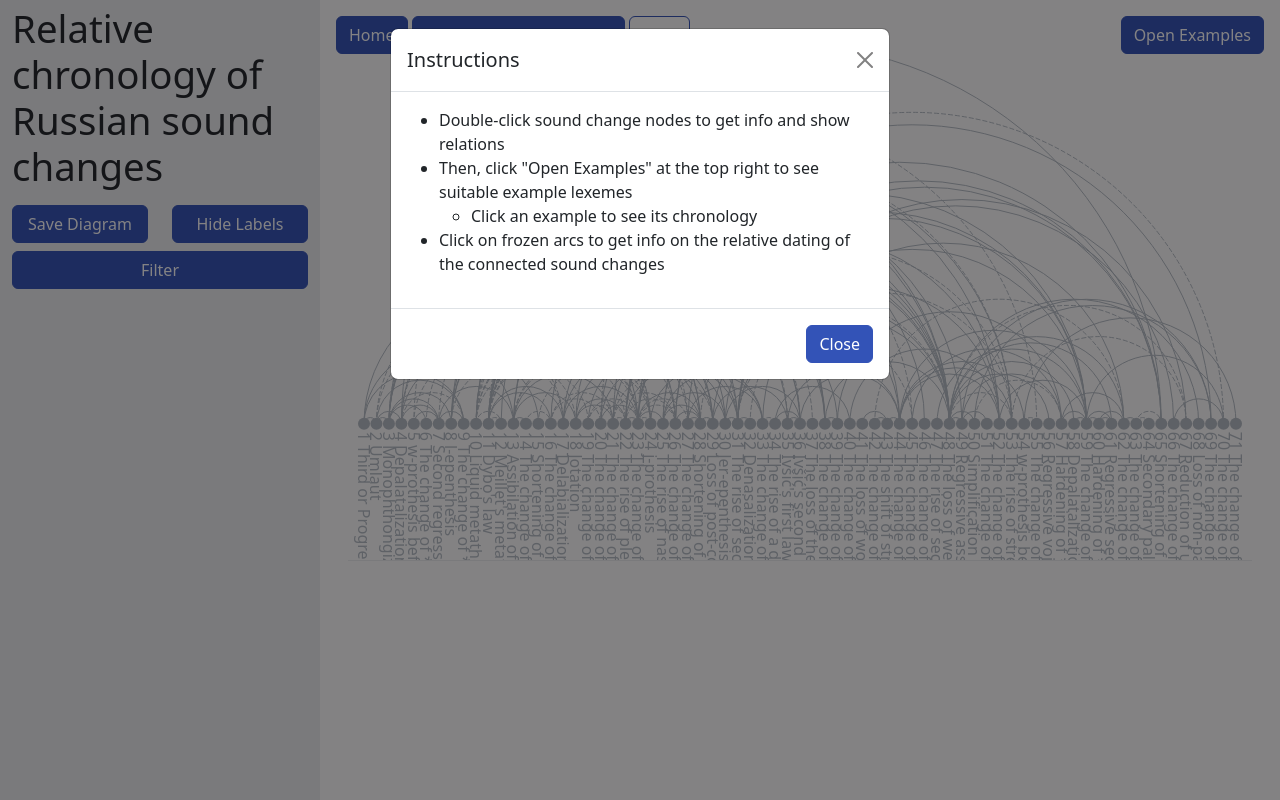
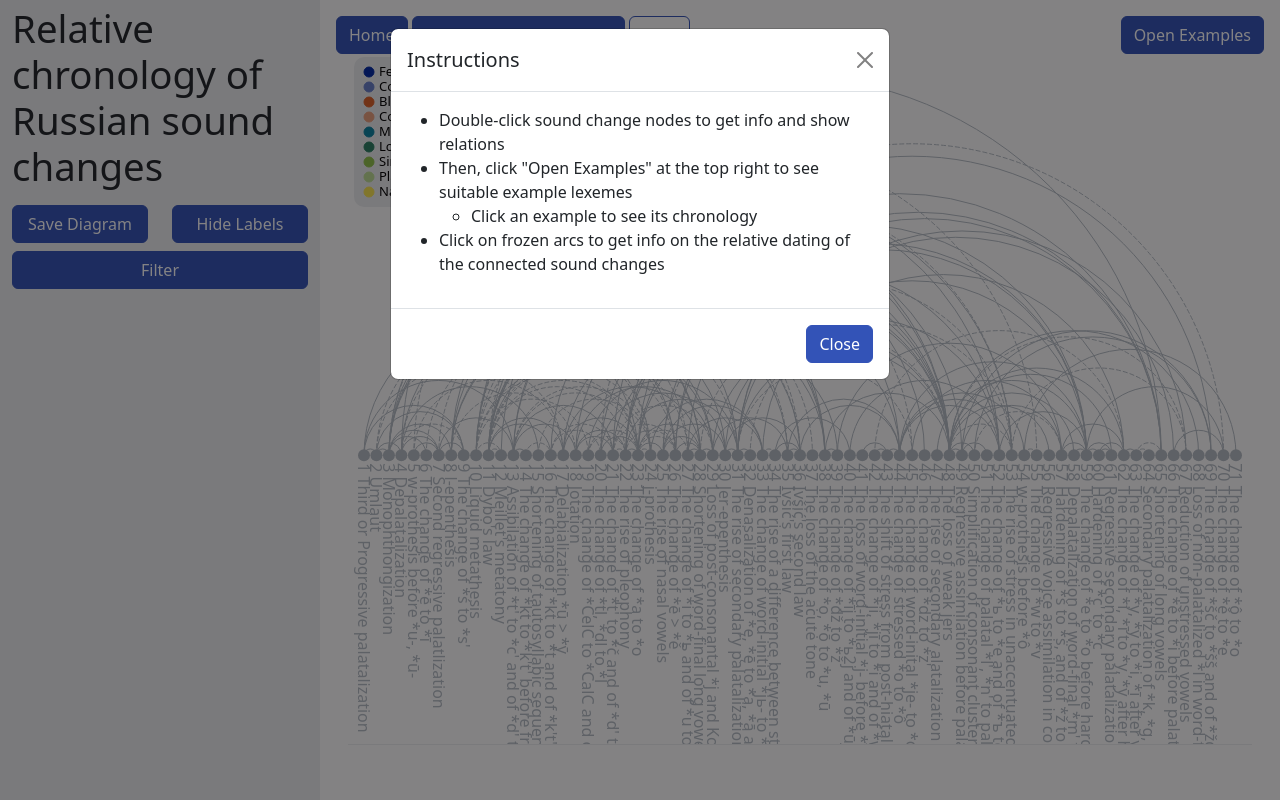
Before and after one commit to RelChron/relchronvis_1, a Flask app: page /arc_diagram?lang=Russian in a window 1280 px wide. Run offline with Flask 3, Linux system fonts and the light colour scheme; some libraries are stand-ins or nearby versions.

Commit message:
Color arcs, add legend, update layout

```diff
--- a/static/arc_diagram.js
+++ b/static/arc_diagram.js
@@ -1,22 +1,19 @@
-// Manage interactive arc diagram, sidebar and examples
+// Draw and manage interactive arc diagram, sidebar and examples
 // Based on https://d3-graph-gallery.com/graph/arc_highlight.html
 
+const SVG_WIDTH = document.getElementById("arc-diagram")
+    .getBoundingClientRect().width
+const SVG_HEIGHT = document.getElementById("arc-diagram")
+    .getBoundingClientRect().height
+
 const CIRCLE_RADIUS = 6
-let DIAG_ASPECT_RATIO = 2.25
-if (language === "Croatian") {
-    DIAG_ASPECT_RATIO = 2.2
-}
-const OUTER_WIDTH = document.getElementById("arc-diagram")
-  .getBoundingClientRect().width
-const OUTER_HEIGHT_UNLABELED = OUTER_WIDTH / DIAG_ASPECT_RATIO + CIRCLE_RADIUS
-const LABEL_AREA_HEIGHT = OUTER_HEIGHT_UNLABELED / 3
-const OUTER_HEIGHT = OUTER_HEIGHT_UNLABELED + LABEL_AREA_HEIGHT
-
 const MARGIN = {TOP: CIRCLE_RADIUS, RIGHT: CIRCLE_RADIUS + 10, BOTTOM: 0,
   LEFT: CIRCLE_RADIUS + 10}
-const INNER_WIDTH = OUTER_WIDTH - MARGIN.LEFT - MARGIN.RIGHT
-const INNER_HEIGHT = OUTER_HEIGHT - MARGIN.TOP - MARGIN.BOTTOM
-const GRAPH_BOTTOM_Y = INNER_HEIGHT - LABEL_AREA_HEIGHT
+
+const INNER_HEIGHT = SVG_HEIGHT - MARGIN.TOP - MARGIN.BOTTOM
+const GRAPH_BOTTOM_Y = INNER_HEIGHT * 3 / 5
+
+const INNER_WIDTH = SVG_WIDTH - MARGIN.LEFT - MARGIN.RIGHT
 
 let lockOriginNodeId = null
 
@@ -25,8 +22,8 @@ const svg = d3.select("#arc-diagram")
   .append("svg")
   .attr("xmlns", "http://www.w3.org/2000/svg")
   .attr("xlink", "http://www.w3.org/1999/xlink")
-  .attr("width", OUTER_WIDTH)
-  .attr("height", OUTER_HEIGHT)
+  .attr("width", SVG_WIDTH)
+  .attr("height", SVG_HEIGHT)
 
 const diagram = svg.append("g")
   .attr("transform", "translate(" + MARGIN.LEFT + "," + MARGIN.TOP + ")")
@@ -95,22 +92,36 @@ Promise.all([
           .join(' ')
       })
     .classed("arc", true)
+    .each(function(d, i) {
+      className = null
+      if (d.type === "F") {
+        className = "feeding"
+      } else if (d.type === "CF") {
+        className = "counterfeeding"
+      } else if (d.type === "B") {
+        className = "bleeding"
+      } else if (d.type === "CB") {
+        className = "counterbleeding"
+      } else if (d.type === "M") {
+        className = "manuscript"
+      } else if (d.type === "LW") {
+        className = "loanword"
+      } else if (d.type === "N") {
+        className = "naturalness"
+      } else if (d.type === "S") {
+        className = "simplicity"
+      } else if (d.type === "P") {
+        className = "plausibility"
+      } else {
+        className = "other"
+      }
+
+      d3.select(this).classed(className, true)
+    })
 
   arcs
     .filter(arc => arc.confident === false)
     .classed("dashed", true)
-
-  let arcLabels = diagram
-    .append("text")
-    .attr("id", "arc-labels")
-    .selectAll("myArcLabels")
-    .data(processedRelations)
-    .enter()
-    .append("textPath")
-      .attr("href", (d, i) => "#arc-" + i)
-      .attr("startOffset", "50%")
-      .html(relation => relation.type)
-      .attr("class", "arc-label active")
 
   let filterOptionEl = d3.select("#filter-ids")
   let nodes = diagram
@@ -145,8 +156,6 @@ Promise.all([
           + "translate(0, 6)";
       })
 
-  nodeLabels.each(truncate)
-
   let examples = d3.select(".offcanvas-body")
     .selectAll("myExampleCards")
     .data(example_data)
@@ -161,6 +170,52 @@ Promise.all([
 
 
   let nodeTooltip = d3.select("#node-tooltip")
+
+  // LEGEND BOX (LB)
+  const LEGEND_ITEMS = ["Feeding", "Counterfeeding", "Bleeding",
+                     "Counterbleeding", "Manuscript", "Loanword",
+                     "Simplicity", "Plausibility", "Naturalness"]
+
+  const LB_HEIGHT = 150
+  const LB_WIDTH = 135
+  const LB_X = -10
+  const LB_Y = 35
+
+  let legend = svg
+    .append("g")
+    .attr("transform", "translate(" + MARGIN.LEFT + "," + MARGIN.TOP + ")")
+
+  let legendBox = legend
+    .append("rect")
+      .attr("class", "legend-box")
+      .attr("x", LB_X)
+      .attr("y", LB_Y)
+      .attr("width", LB_WIDTH)
+      .attr("height", LB_HEIGHT)
+      .attr("rx", 10)
+
+  let legendList = legend
+    .selectAll()
+    .data(LEGEND_ITEMS)
+    .enter()
+    .append("text")
+      .attr("class", "legend-text")
+      .attr("x", LB_X + 25)
+      // Iterate through y-positions, +1 y-offset to align better with circles
+      .attr("y", (d,i) => LB_Y + 1 + (i + 1) * 15)
+      .text(d => d)
+      .attr("text-anchor", "left")
+      .style("alignment-baseline", "middle")
+
+  let legendSwatches = legend
+    .selectAll()
+    .data(LEGEND_ITEMS)
+    .enter()
+    .append("circle")
+      .attr("cx", LB_X + 15)
+      .attr("cy", (d,i) => LB_Y + (i + 1) * 15)
+      .attr("r", 5)
+      .attr("class", d => "swatch highlighted ".concat(d.toLowerCase()))
 
   // MOUSE INTERACTIONS
   nodes
@@ -196,11 +251,6 @@ Promise.all([
         || arc.target === lockOriginNodeId))
       .raise()
 
-    arcLabels
-      .filter(rel => rel.source === m_node.id || rel.target === m_node.id)
-      .filter(".active")
-      .classed("highlighted", true)
-
     nodeTooltip
       .html(m_node.name)
       .classed("invisible", false)
@@ -211,7 +261,7 @@ Promise.all([
       .style("top", event.y + 30 + "px")
   })
   .on("mouseout", (event, m_node) => {
-    for (const selection of [nodes, nodeLabels, arcs, arcLabels]) {
+    for (const selection of [nodes, nodeLabels, arcs]) {
       selection.classed("highlighted", false)
     }
     nodeTooltip.classed("invisible", true)
@@ -227,7 +277,7 @@ Promise.all([
     // NB: Selection with "this" only works with non-arrow function def
     let nodeIsOrigin = d3.select(this).classed("lock-origin")
 
-    for (const selection of [nodes, nodeLabels, arcs, arcLabels]) {
+    for (const selection of [nodes, nodeLabels, arcs]) {
       selection.classed("locked", false)
       selection.classed("lock-origin", false)
     }
@@ -280,11 +330,6 @@ Promise.all([
         || arc.target === lockOriginNodeId))
       .raise()
 
-    arcLabels
-      .filter(rel => rel.source === m_node.id || rel.target === m_node.id)
-      .filter(".active")
-      .classed("locked", true)
-
     d3.select("#sc-card-id").text(m_node.id)
     d3.select("#sc-card-header").text(m_node.name)
     d3.select("#sc-card-body").text(m_node.description)
@@ -298,11 +343,13 @@ Promise.all([
       .classed("d-none", false)
   })
 
-  arcLabels
+  arcs
   .on("click", function(event, m_arc) {
+    let arcIsLocked = d3.select(this).classed("locked")
+    if (!arcIsLocked) {return}
+
     let relCardIsOpen = d3.select(this).classed("rel-card-open")
-
-    arcLabels.classed("rel-card-open", false)
+    arcs.classed("rel-card-open", false)
     d3.select("#rel-card").classed("d-none", true)
     d3.select("#second-sc-card").classed("d-none", true)
 
@@ -448,7 +495,7 @@ Promise.all([
   let zoom = d3.zoom()
     // Limit scale and allow pan only inside diagram bounds
     .scaleExtent([1, 10])
-    .translateExtent([[0, 0], [OUTER_WIDTH, OUTER_HEIGHT]])
+    .translateExtent([[0, 0], [SVG_WIDTH, SVG_HEIGHT]])
 
     .on("zoom", zoomEvent => {
       transform = zoomEvent.transform
@@ -547,7 +594,6 @@ d3.select("#download-btn")
 
     // Reset the svg on the actual page
     svg.attr("height", OUTER_HEIGHT)
-    nodeLabels.each(truncate)
 
     // Step 3. Create SVG string
     let svgString = new XMLSerializer().serializeToString(styledSVG)
@@ -586,8 +632,6 @@ let labelsVisible = true
 d3.select("#toggle-label-btn")
   .on("click", function(event, button) {
     if (labelsVisible) {
-      // Setting this attribute takes Firefox multiple seconds for some reason
-      svg.attr("height", OUTER_HEIGHT_UNLABELED + CIRCLE_RADIUS + 5)
       d3.selectAll(".node-label")
         .each(function() {
           d3.select(this).text("")
@@ -595,12 +639,10 @@ d3.select("#toggle-label-btn")
       labelsVisible = false
       d3.select(this).text("Show Labels")
     } else {
-      svg.attr("height", OUTER_HEIGHT)
       d3.selectAll(".node-label")
         .each(function(sc) {
           d3.select(this).text(`${sc.id}  ${sc.name}`)
         })
-        .each(truncate)
       labelsVisible = true
       d3.select(this).text("Hide Labels")
     }
@@ -625,10 +667,8 @@ d3.select("#apply-btn")
       .classed("active", false)
     let arcs = d3.selectAll(".arc")
       .classed("invisible", true)
-    let arcLabels = d3.selectAll(".arc-label")
-      .classed("active", false)
 
-    for (const selection of [nodes, nodeLabels, arcs, arcLabels]) {
+    for (const selection of [nodes, nodeLabels, arcs]) {
       selection.classed("locked", false)
       selection.classed("lock-origin", false)
     }
@@ -656,14 +696,6 @@ d3.select("#apply-btn")
         // If only confidents, filter out the others via data; else no filter
         .filter(rel => showOnlyConf ? rel.confident : true)
         .classed("invisible", false)
-
-      arcLabels
-        .filter(arc => (
-          (arc.source === sc.id) && showOutArcs
-          || (arc.target === sc.id) && showInArcs))
-        // Ternary operator, see above
-        .filter(rel => showOnlyConf ? rel.confident : true)
-        .classed("active", true)
 
       let currentTouchedIDs = new Set(filtArcs.data()
         .map(arc => [arc.source, arc.target]).flat())
@@ -694,10 +726,8 @@ d3.select("#reset-btn")
       .classed("active", true)
     let arcs = d3.selectAll(".arc")
       .classed("invisible", false)
-    let arcLabels = d3.selectAll(".arc-label")
-      .classed("active", true)
 
-    for (const selection of [nodes, nodeLabels, arcs, arcLabels]) {
+    for (const selection of [nodes, nodeLabels, arcs]) {
       selection.classed("locked", false)
       selection.classed("lock-origin", false)
     }
--- a/static/chord_diagram.js
+++ b/static/chord_diagram.js
@@ -141,7 +141,6 @@ Promise.all([
         }
       })
 
-  // Same as in main.js
   let examples = d3.select(".offcanvas-body")
     .selectAll("myExampleCards")
     .data(example_data)
--- a/static/helpers/diagram_helpers.js
+++ b/static/helpers/diagram_helpers.js
@@ -1,16 +1,4 @@
 // Helpers and basic functionality taht applies to all diagrams
-
-// Inspired by https://stackoverflow.com/a/27723725
-function truncate() {
-  let element = d3.select(this)
-  let elHeight = element.node().getBBox().height
-  let elText = element.text()
-  while (elHeight + 10 > LABEL_AREA_HEIGHT && elText.length > 0) {
-      elText = elText.slice(0, -1)
-      element.text(elText + '...')
-      elHeight = element.node().getBBox().height
-  }
-}
 
 function addErrorCard(errorText) {
   console.log("This is an addErrorCard errorText:")
--- a/static/styles/styles.scss
+++ b/static/styles/styles.scss
@@ -58,25 +58,6 @@ $plausibility: $uzh-limetree-green-60;
 $naturalness:  $uzh-yellow-80;
 $other: $black;
 
-// First qualitative color palette
-// $feeding: #AC3931;
-// $counterfeeding: color.scale($feeding, $lightness: 35%);
-// $bleeding: #187795;
-// $counterbleeding: color.scale($bleeding, $lightness: 35%);
-// $loanword: #629460;
-// $other: #FFCF56;
-// $manuscript: #A39594;
-
-// Divergent color palette
-// $feeding: #00429d;
-// $counterfeeding: #5681b9;
-// $loanword: #93c4d2;
-// $other: #ffffe0;
-// $manuscript: #ffa59e;
-// $counterbleeding: #dd4c65;
-// $bleeding: #93003a;
-
-
 @import "../bootstrap/scss/bootstrap";
 
 svg {
@@ -120,27 +101,58 @@ h2.display-6 {
 circle {
     fill: $uzh-grey-80;
     cursor: pointer;
+    &.highlighted,
+    &.locked {
+        fill: $black;
+    }
 }
 
-circle.highlighted,
-circle.locked {
-    fill: $uzh-blue-80;
-}
-
-path.arc {
+.arc {
     stroke: $uzh-grey-80;
     fill: none;
     stroke-dasharray: none;
+    &.dashed {
+        stroke-dasharray: 5, 2;
+    }
+    &.highlighted,
+    &.locked {
+        stroke-width: 4;
+        &.feeding {
+            stroke: $feeding;
+        }
+        &.counterfeeding {
+            stroke: $counterfeeding;
+        }
+        &.bleeding {
+            stroke: $bleeding;
+        }
+        &.counterbleeding {
+            stroke: $counterbleeding;
+        }
+        &.manuscript {
+            stroke: $manuscript;
+        }
+        &.loanword {
+            stroke: $loanword;
+        }
+        &.naturalness {
+            stroke: $naturalness;
+        }
+        &.simplicity {
+            stroke: $simplicity;
+        }
+        &.plausibility {
+            stroke: $plausibility;
+        }
+        &.other {
+            stroke: $other;
+        }
+    }
 }
 
-path.arc.dashed {
-    stroke-dasharray: 5, 2;
-}
-
-path.highlighted,
-path.locked {
-    stroke: $uzh-blue-80;
-    stroke-width: 4;
+.arc.highlighted:hover,
+.arc.locked:hover {
+    stroke-width: 10px;
 }
 
 
@@ -148,11 +160,10 @@ path.locked {
 .node-label {
     fill: $uzh-grey-80;
     text-anchor: start;
-}
-
-.node-label.highlighted,
-.node-label.locked {
-    fill: $uzh-blue-80;
+    &.highlighted,
+    &.locked {
+        fill: $black;
+    }
 }
 
 
--- a/templates/arc_diagram.html.jinja
+++ b/templates/arc_diagram.html.jinja
@@ -88,8 +88,8 @@
             </div>
         </div>
     </div>
-    <div class="col position-relative m-3">
-        <div id="arc-diagram"></div>
+    <div class="col position-relative m-3 d-flex flex-column">
+        <div id="arc-diagram" class="flex-grow-1 position-relative"></div>
         <div class="position-absolute top-0 start-0">
             <button type="button" class="btn btn-primary" id="home-btn">
                 Home
```
Also changed, not shown: static/styles/styles.css, 1 other file.
